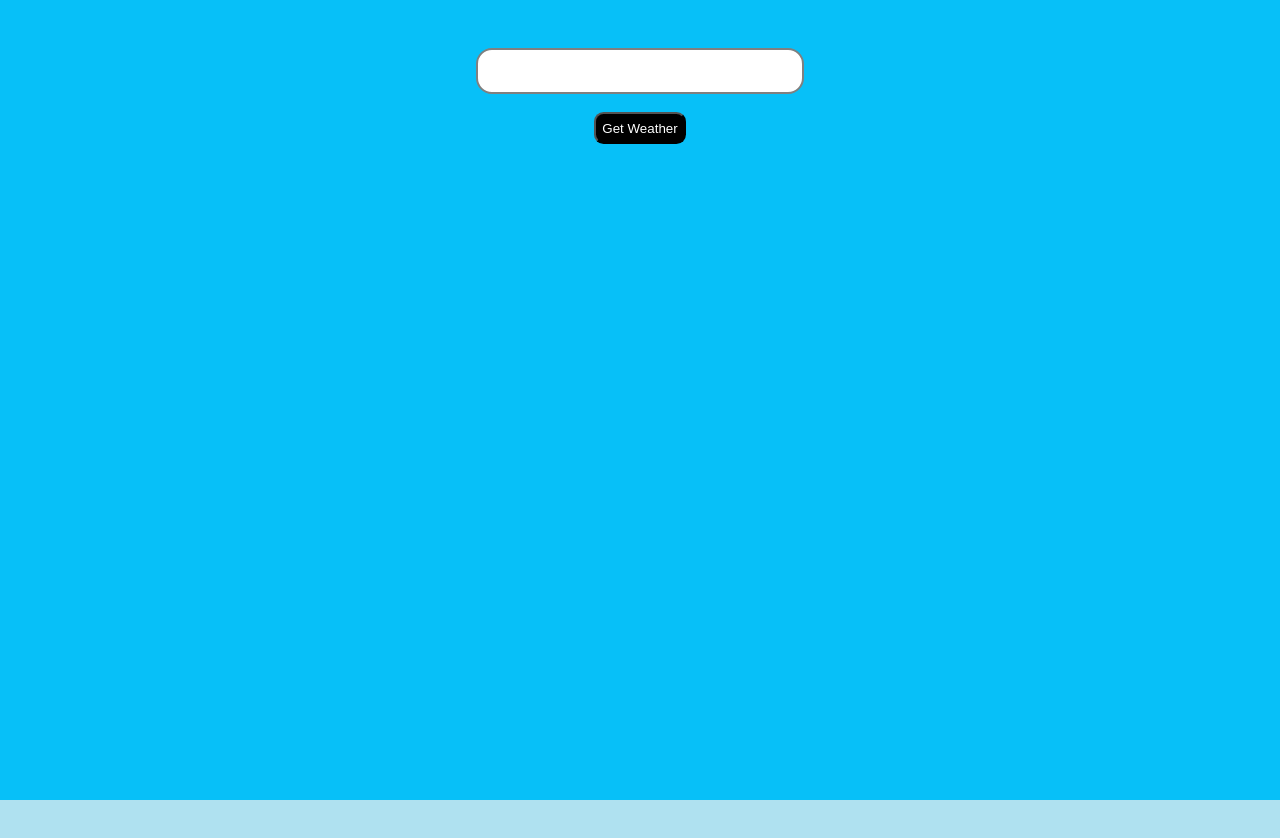
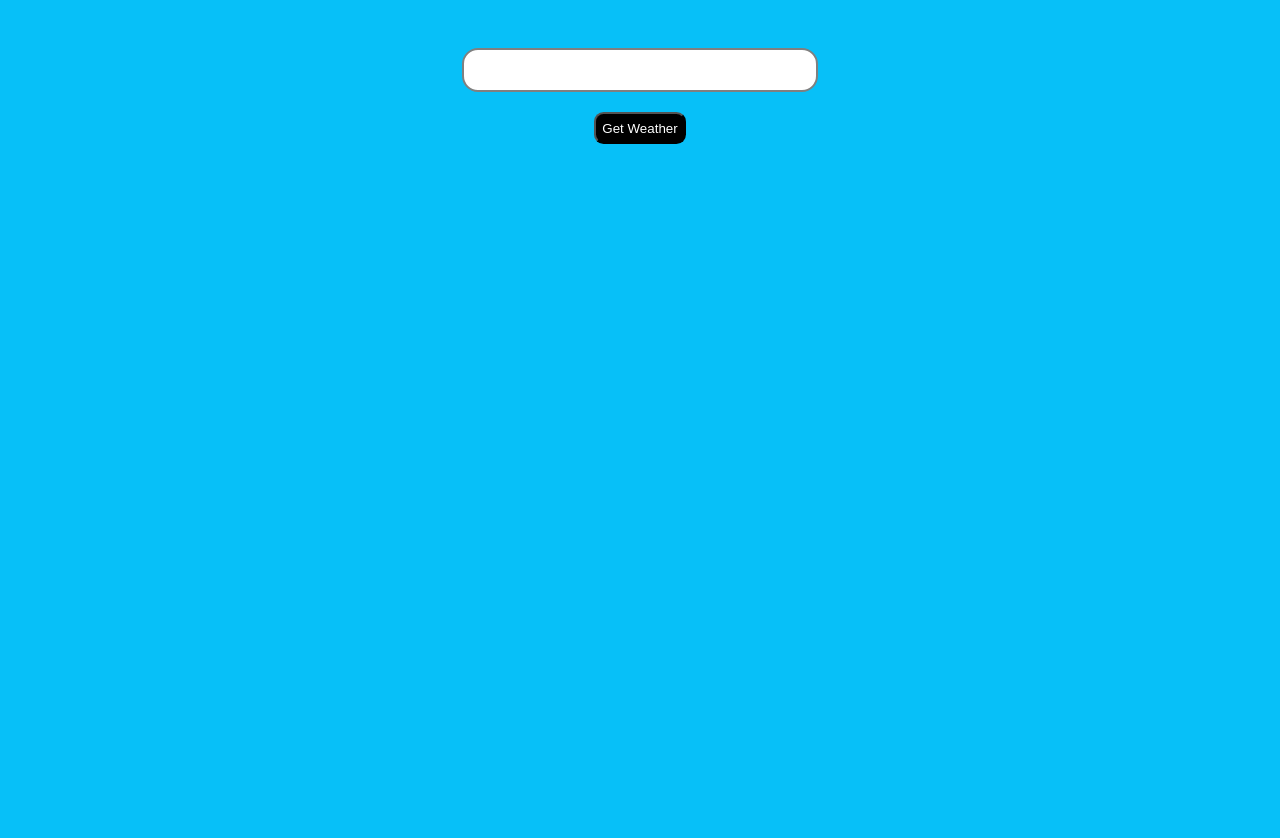
Before and after one commit to thatkhay/Atmosphere360, a React (Create React App) app in the folder atmosphere360/: page / in a window 1280 px wide. Shown: the top 838 px of the page. Before the commit the page ends 800 px from the top, so only its background shows below. Built offline with nearby package versions, Linux system fonts and the light colour scheme.

Commit message:
created a resusable input component

```diff
--- /dev/null
+++ b/atmosphere360/src/components/WeatherInput.jsx
@@ -0,0 +1,13 @@
+import React from 'react'
+
+function WeatherInput({ value, onChange, onClick }) {
+  return (
+    <div style={{ marginTop: '3rem', display: 'flex', alignItems: 'center', flexDirection: 'column', justifyContent: 'space-between', height: '6rem', width: 'auto' }}>
+
+      <input  type="text" value={value} onChange={onChange}  style={{ height:'2.5rem', borderRadius: '1rem', width: '20rem', fontWeight: '700', textTransform:'capitalize', border: '2px solid gray', padding: '0 1rem'}}/>
+      <button style={{ textTransform:'capitalize', height: '2rem', color: 'white', backgroundColor: 'black', borderRadius: '.6rem' }} onClick={onClick}>get weather</button>
+    </div>
+  )
+}
+
+export default WeatherInput
--- a/atmosphere360/src/index.css
+++ b/atmosphere360/src/index.css
@@ -17,7 +17,7 @@ code {
 @media (min-width: 851px) {
   .container {
    background-color: rgb(7, 192, 248);
-  height: 100vh;
+  height: 120vh;
    width: 100%;
 
   }
--- a/atmosphere360/src/pages/MyPage.jsx
+++ b/atmosphere360/src/pages/MyPage.jsx
@@ -1,6 +1,7 @@
 import React, { useState } from 'react';
 import axios from 'axios';
 import '../index.css'
+import WeatherInput from '../components/WeatherInput';
 const MyPage = () => {
   const [weatherData, setWeatherData] = useState(null);
   const [inputedCity, setInputedCity] = useState('');
@@ -31,10 +32,9 @@ const MyPage = () => {
 
   return (
     <div className='container' style={{ padding: '0 1rem' }}>
-      <div style={{marginTop: '3rem' , display: 'flex' , alignItems: 'center', flexDirection:'column', justifyContent: 'space-between', height: '6rem', width: 'auto'}}>
-      <input  type="text" value={inputedCity} onChange={handleInput}  style={{ height:'2.5rem', borderRadius: '1rem', width: '20rem', fontWeight: '700', textTransform:'capitalize', border: '2px solid gray'}}/>
-      <button style={{ textTransform:'capitalize', height: '2rem', color: 'white', backgroundColor: 'black', borderRadius: '.6rem' }} onClick={getWeatherData}>get weather</button>
-      </div>
+
+      <WeatherInput value={inputedCity} onChange={handleInput} onClick={getWeatherData} />
+
 
       {error && <p style={{ color: 'red' }}>Error: {error}</p>}
       {weatherData && weatherData.weather && weatherData.weather.length > 0 && (
```
